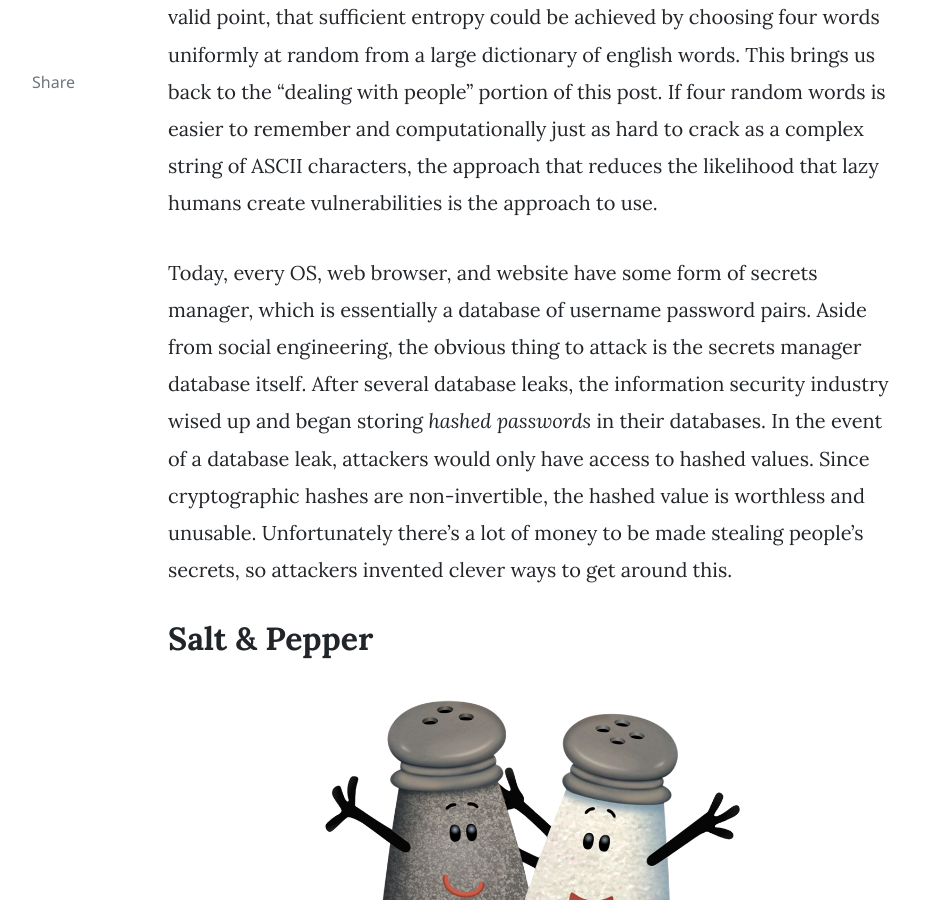
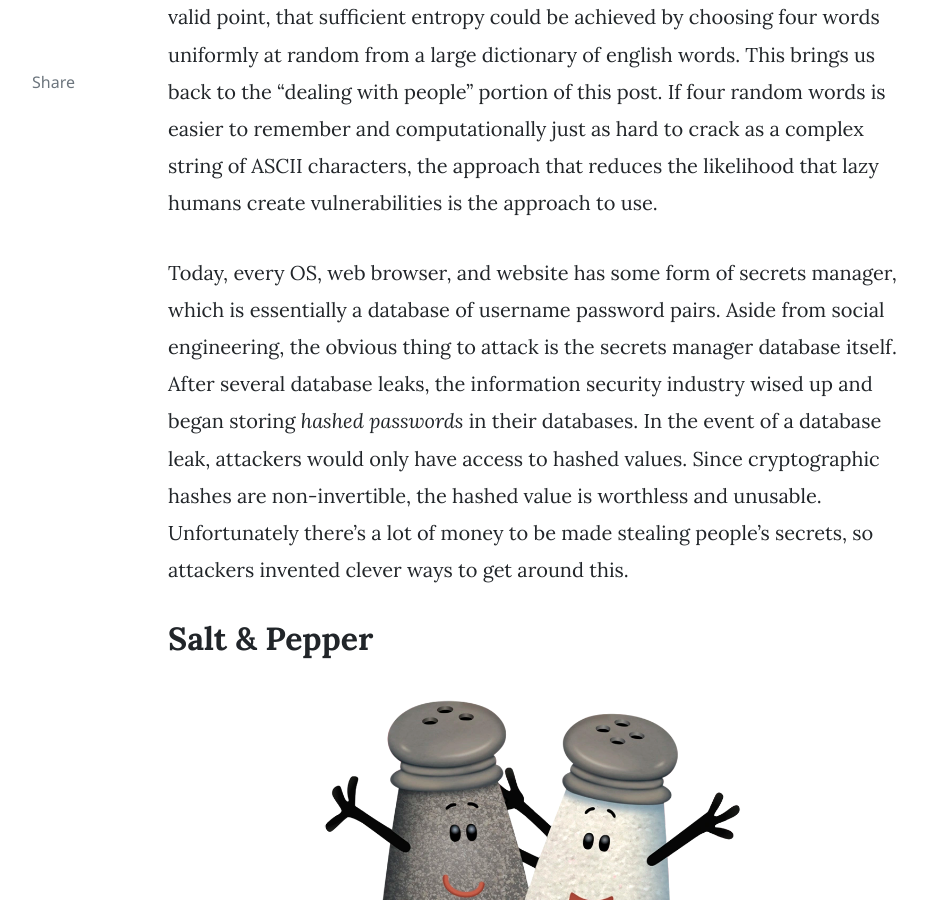
Before and after one commit to luke-griffiths/luke-griffiths.github.io, a Jekyll site: the page built from _posts/2024-4-20-security.md, in a window 1280 px wide and 900 px high, scrolled down 4971 px. Shown: the whole window, without its empty margins (202-1129 px from the left). Built offline with Jekyll 4.4.1, drawn with Linux system fonts in a browser that asks for light colours; nearby versions of some CDN libraries; formulas are drawn with MathJax 3; comment, search, counter and statistics services are not loaded.

Commit message:
chatgpt post

```diff
--- a/_posts/2024-4-20-security.md
+++ b/_posts/2024-4-20-security.md
@@ -37,7 +37,7 @@ The current method of authentication relies on a hierarchy of established Certif
 ## Passwords
 First, I need to acknowledge the xkcd comic in the header of this post. With password security, we want to ensure the entropy of our password is large. Entropy, in cryptographic contexts, is a measure of randomness. It's a proxy for how difficult it would be to brute-force a password, and mathematically the number of bits of entropy of some password is given by $$\log_2{\text{(#password permutations)}}$$. I like the xkcd comic because it raises a valid point, that sufficient entropy could be achieved by choosing four words uniformly at random from a large dictionary of english words. This brings us back to the "dealing with people" portion of this post. If four random words is easier to remember and computationally just as hard to crack as a complex string of ASCII characters, the approach that reduces the likelihood that lazy humans create vulnerabilities is the approach to use.
 
-Today, every OS, web browser, and website have some form of secrets manager, which is essentially a database of username password pairs. Aside from social engineering, the obvious thing to attack is the secrets manager database itself. After several database leaks, the information security industry wised up and began storing *hashed passwords* in their databases. In the event of a database leak, attackers would only have access to hashed values. Since cryptographic hashes are non-invertible, the hashed value is worthless and unusable. Unfortunately there's a lot of money to be made stealing people's secrets, so attackers invented clever ways to get around this.
+Today, every OS, web browser, and website has some form of secrets manager, which is essentially a database of username password pairs. Aside from social engineering, the obvious thing to attack is the secrets manager database itself. After several database leaks, the information security industry wised up and began storing *hashed passwords* in their databases. In the event of a database leak, attackers would only have access to hashed values. Since cryptographic hashes are non-invertible, the hashed value is worthless and unusable. Unfortunately there's a lot of money to be made stealing people's secrets, so attackers invented clever ways to get around this.
 
 ## Salt & Pepper
 <p align="middle">
```
Also changed, not shown: _posts/2024-10-1-generative-llms.md (added, +19 -0 lines), assets/images/chatgpt.png (added).
